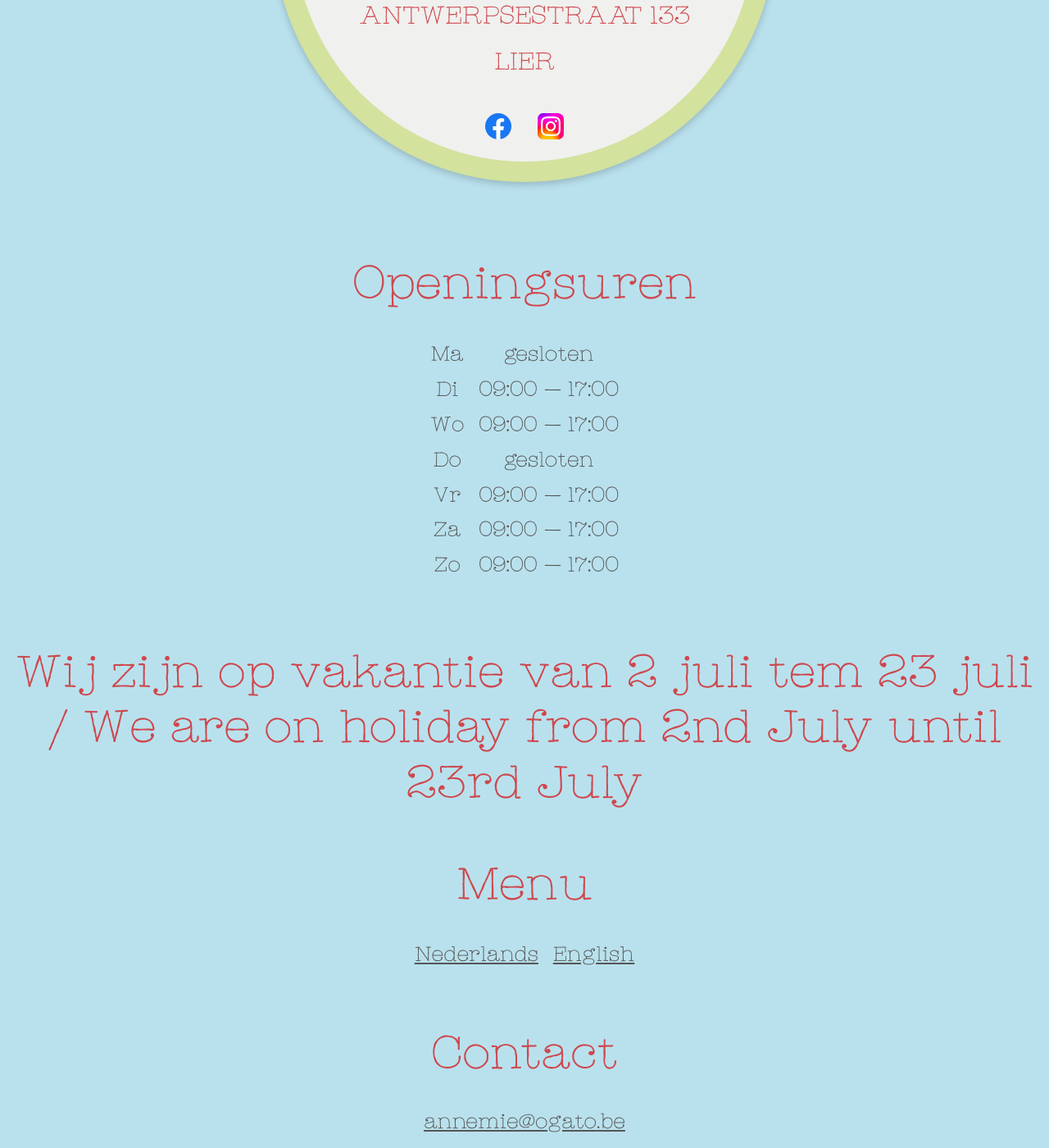
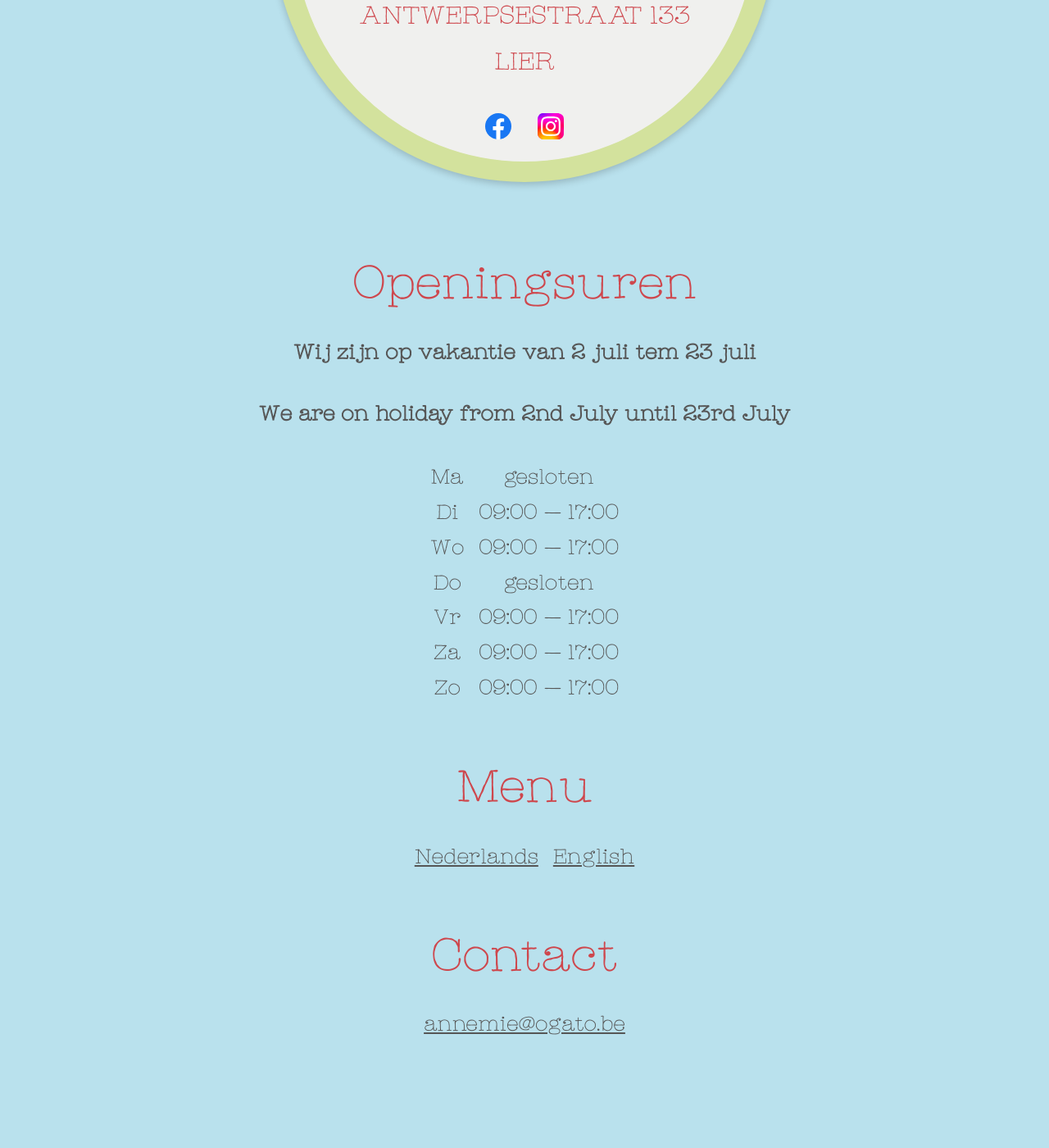
Before and after one commit to ogatocoffee/ogatocoffee.github.io, a Jekyll site: the page built from index.md, in a window 1280 px wide and 1400 px high, scrolled down 402 px. Shown: the whole window at 82% size. Built offline with Jekyll 4.4.1, drawn with Linux system fonts in a browser that asks for light colours; after the commit the page ends 1684 px from its top, so only the background shows below that; part of the change alters nothing that is shown.

```diff
--- a/index.md
+++ b/index.md
@@ -4,6 +4,10 @@ layout: default
 ---
 
 ## Openingsuren
+
+#### Wij zijn op vakantie van 2 juli tem 23 juli
+
+#### We are on holiday from 2nd July until 23rd July
 
 | Ma | gesloten |
 | Di | 09:00 &mdash; 17:00 |
@@ -13,8 +17,6 @@ layout: default
 | Za | 09:00 &mdash; 17:00 |
 | Zo | 09:00 &mdash; 17:00 |
 
-### Wij zijn op vakantie van 2 juli tem 23 juli / We are on holiday from 2nd July until 23rd July
-
 ## Menu
 
 [Nederlands](/menu/Menu2_20230618.pdf) | [English](/menu/Menu2_20230516_en.pdf)
```
